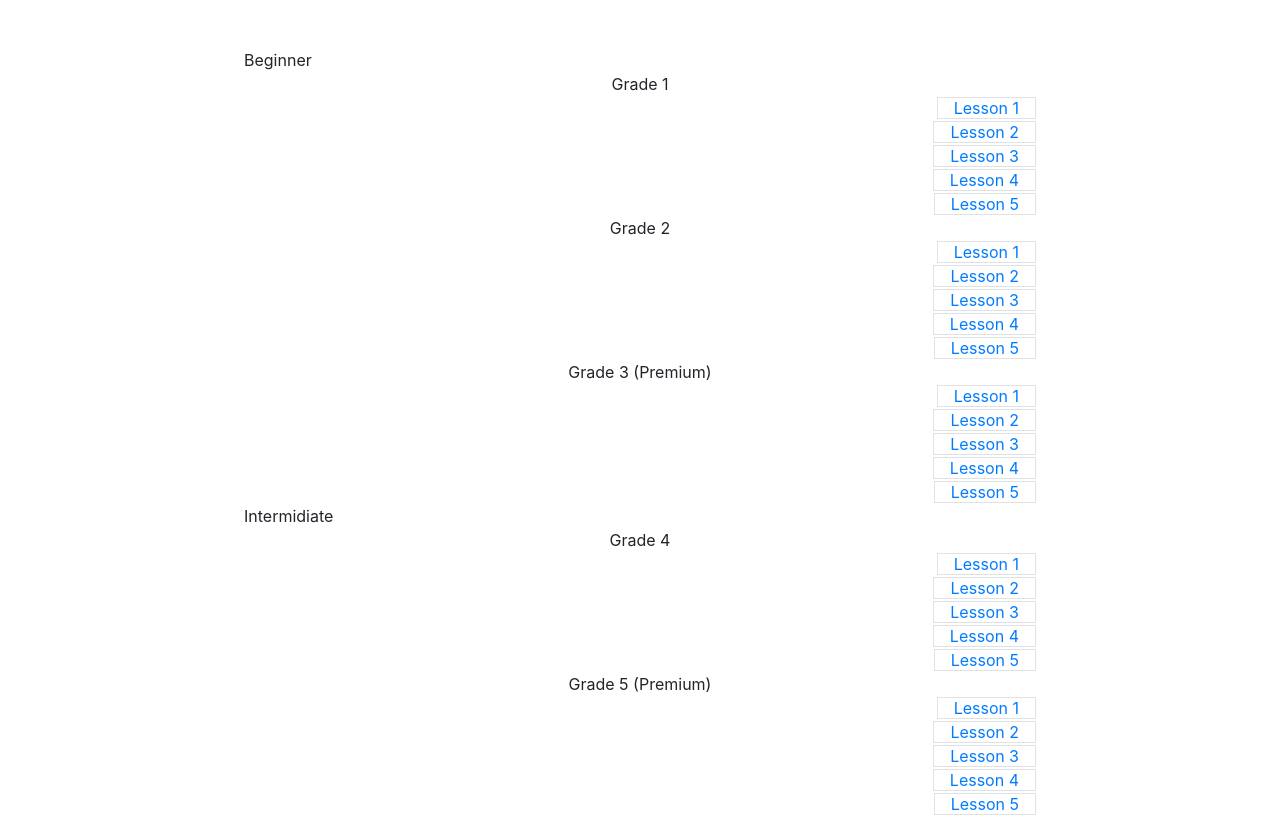
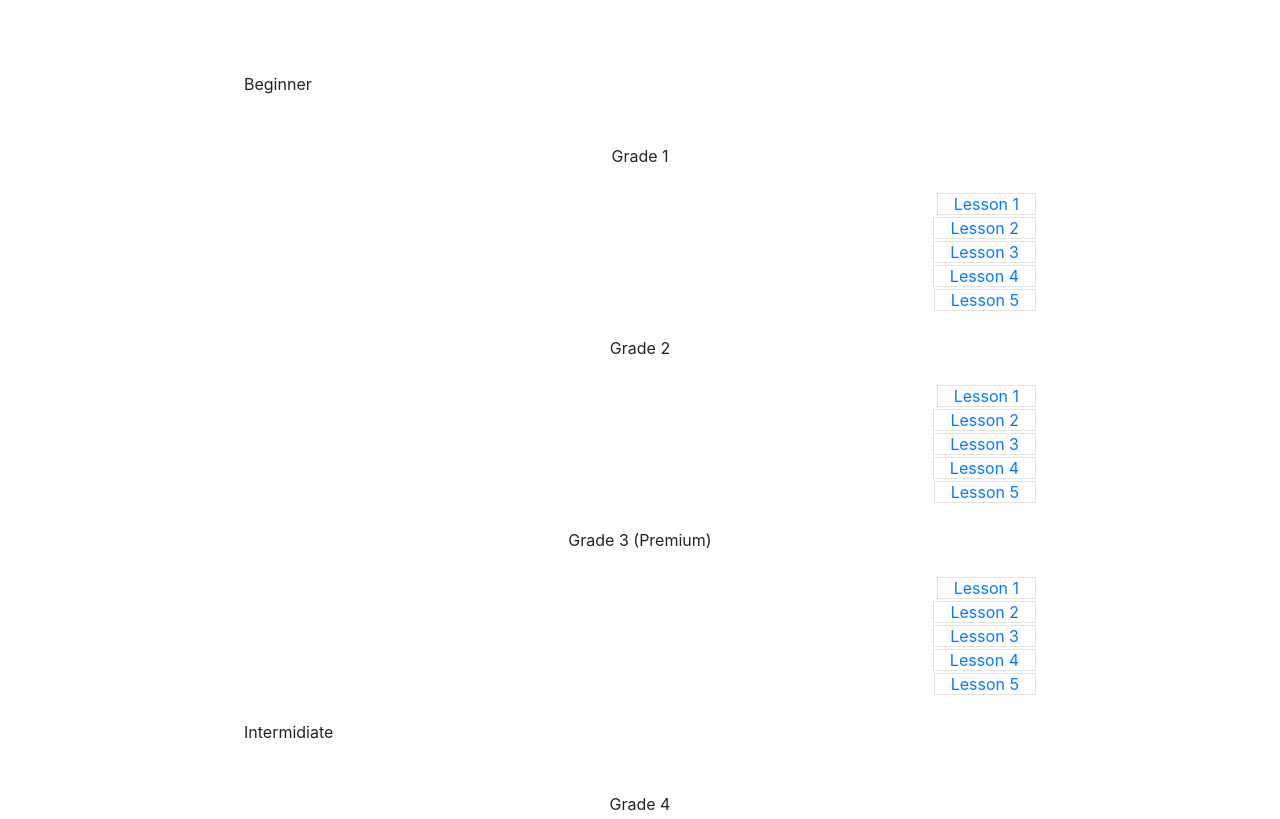
Before and after one commit to WissemAouichi/GuitaPro, a plain HTML site: page alllessons.html in a window 1280 px wide. Shown: the part 656-1475 px from the top of the page. Drawn offline with nearby package versions, Linux system fonts and the light colour scheme.

Commit message:
Update alllessons.html

```diff
--- a/alllessons.html
+++ b/alllessons.html
@@ -82,10 +82,10 @@
     <section class="p-5 ">
         <div class="container px-5 w-75">
             <div class="row">
-                <div class="col-md-12">Beginner</div>
+                <div class="col-md-12 py-4">Beginner</div>
             </div>
             <div class="row">
-                <div class="col-md-12 text-center">Grade 1</div>
+                <div class="col-md-12 text-center py-4">Grade 1</div>
             </div>
             <div class="row">
                 <div class="col-md-12 text-right"><a href="" class="border px-3 my-2">Lesson 1</a></div>
@@ -95,7 +95,7 @@
                 <div class="col-md-12 text-right"><a href="" class="border px-3 my-2">Lesson 5</a></div>
             </div>
             <div class="row">
-                <div class="col-md-12 text-center">Grade 2</div>
+                <div class="col-md-12 text-center py-4">Grade 2</div>
             </div>
             <div class="row">
                 <div class="col-md-12 text-right"><a href="" class="border px-3 my-2">Lesson 1</a></div>
@@ -105,7 +105,7 @@
                 <div class="col-md-12 text-right"><a href="" class="border px-3 my-2">Lesson 5</a></div>
             </div>
             <div class="row">
-                <div class="col-md-12 text-center">Grade 3 (Premium)</div>
+                <div class="col-md-12 text-center py-4">Grade 3 (Premium)</div>
             </div>
             <div class="row">
                 <div class="col-md-12 text-right"><a href="" class="border px-3 my-2">Lesson 1</a></div>
@@ -115,10 +115,10 @@
                 <div class="col-md-12 text-right"><a href="" class="border px-3 my-2">Lesson 5</a></div>
             </div>
             <div class="row">
-                <div class="col-md-12">Intermidiate</div>
+                <div class="col-md-12 py-4">Intermidiate</div>
             </div>
             <div class="row">
-                <div class="col-md-12 text-center">Grade 4</div>
+                <div class="col-md-12 text-center py-4">Grade 4</div>
             </div>
             <div class="row">
                 <div class="col-md-12 text-right"><a href="" class="border px-3 my-2">Lesson 1</a></div>
@@ -128,7 +128,7 @@
                 <div class="col-md-12 text-right"><a href="" class="border px-3 my-2">Lesson 5</a></div>
             </div>
             <div class="row">
-                <div class="col-md-12 text-center">Grade 5 (Premium)</div>
+                <div class="col-md-12 text-center py-4">Grade 5 (Premium)</div>
             </div>
             <div class="row">
                 <div class="col-md-12 text-right"><a href="" class="border px-3 my-2">Lesson 1</a></div>
```
